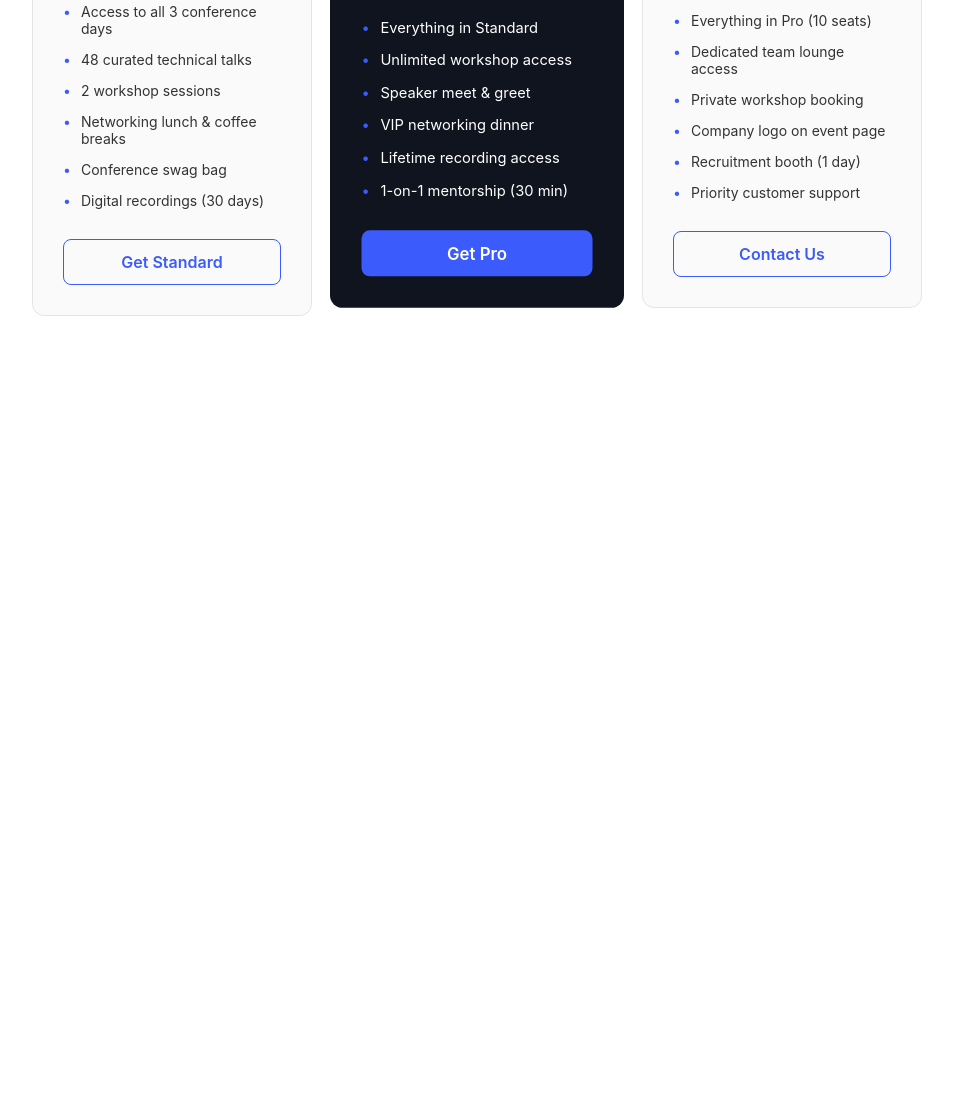
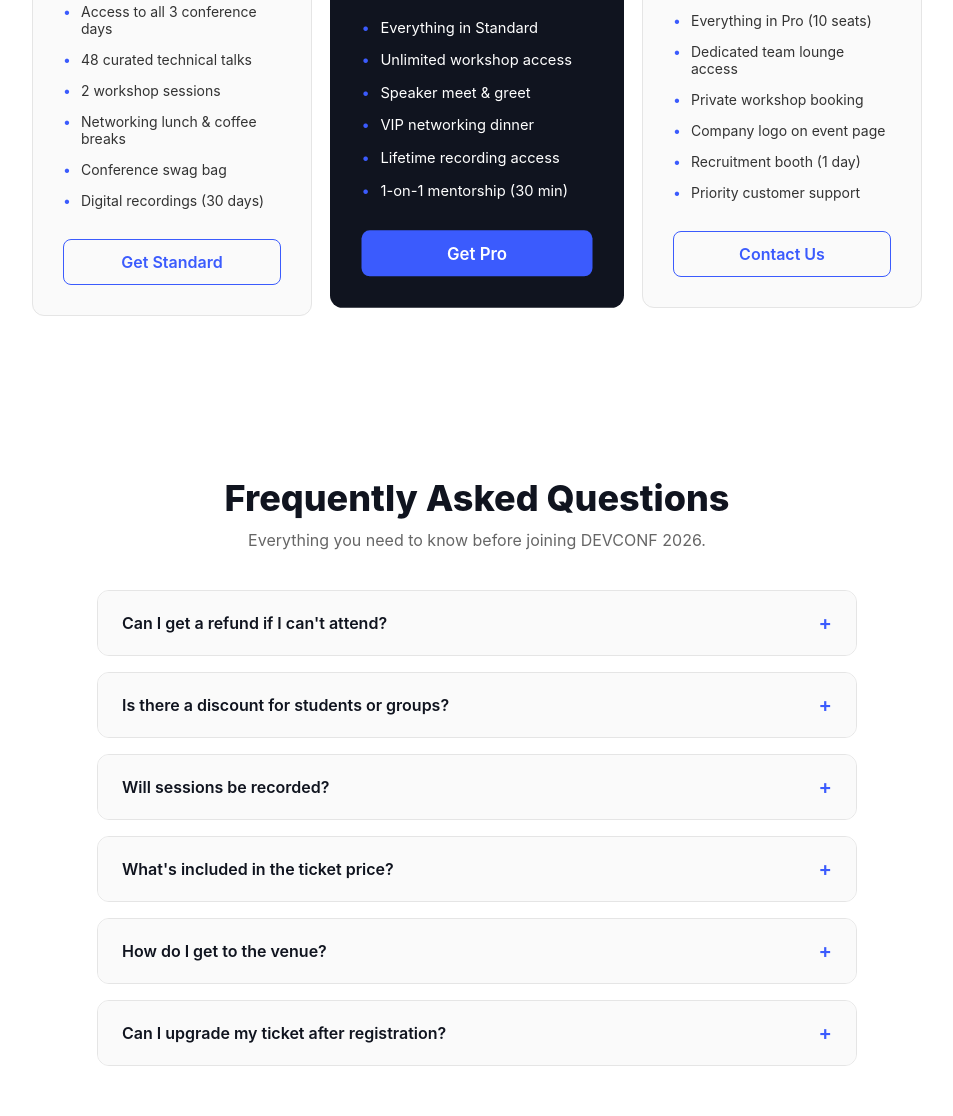
Before and after one commit to abunaimmd70-art/B14_Assignment_1, a plain HTML site: page index.html in a window 1280 px wide. Shown: the part 2205-3321 px from the top of the page, without its empty margins (163-1116 px from the left). Before the commit the page ends 2601 px from the top, so only its background shows below. Drawn offline with Linux system fonts and the light colour scheme.

Commit message:
Ai section added

```diff
--- a/index.html
+++ b/index.html
@@ -149,6 +149,101 @@
                     <a href="#Btn-outline" class="btn-outline">Contact Us</a>
                 </div>
         </section>
+        <!--  This section creating from AI -->
+        <!-- Faq section -->
+        <!-- This command is useing here -->
+        <!-- Create an FAQ (Frequently Asked Questions) section for
+              a developer conference website called DEVCONF 2026.
+
+The section should include:
+- A heading like "Frequently Asked Questions" or "Got Questions?"
+- 5-6 accordion-style expandable questions such as:
+  1. Can I get a refund if I can't attend?
+  2. Is there a discount for students or groups?
+  3. Will sessions be recorded?
+  4. What's included in the ticket price?
+  5. How do I get to the venue?
+  6. Can I upgrade my ticket after registration?
+ -->
+        <section class="faq">
+            <div class="faq-header">
+                <h2>Frequently Asked Questions</h2>
+                <p>Everything you need to know before joining DEVCONF 2026.</p>
+            </div>
+
+            <div class="faq-list">
+                <div class="faq-item">
+                    <button class="faq-question">
+                        Can I get a refund if I can't attend?
+                        <span class="faq-icon">+</span>
+                    </button>
+                    <div class="faq-answer">
+                        <p>Yes, full refunds are available up to 30 days before the event. After that, you can transfer
+                            your
+                            ticket to someone else free of charge.</p>
+                    </div>
+                </div>
+
+                <div class="faq-item">
+                    <button class="faq-question">
+                        Is there a discount for students or groups?
+                        <span class="faq-icon">+</span>
+                    </button>
+                    <div class="faq-answer">
+                        <p>Yes, students get 40% off with a valid student ID, and groups of 5 or more receive a 15%
+                            discount on
+                            Standard and Pro tickets.</p>
+                    </div>
+                </div>
+
+                <div class="faq-item">
+                    <button class="faq-question">
+                        Will sessions be recorded?
+                        <span class="faq-icon">+</span>
+                    </button>
+                    <div class="faq-answer">
+                        <p>All main-stage talks will be recorded. Standard ticket holders get 30 days of access, while
+                            Pro
+                            ticket holders get lifetime access.</p>
+                    </div>
+                </div>
+
+                <div class="faq-item">
+                    <button class="faq-question">
+                        What's included in the ticket price?
+                        <span class="faq-icon">+</span>
+                    </button>
+                    <div class="faq-answer">
+                        <p>Your ticket includes access to all talks, workshops, networking meals, a swag bag, and
+                            digital
+                            recordings based on your plan.</p>
+                    </div>
+                </div>
+
+                <div class="faq-item">
+                    <button class="faq-question">
+                        How do I get to the venue?
+                        <span class="faq-icon">+</span>
+                    </button>
+                    <div class="faq-answer">
+                        <p>The venue is easily accessible by public transit, and discounted parking passes are available
+                            for
+                            pre-registered attendees.</p>
+                    </div>
+                </div>
+
+                <div class="faq-item">
+                    <button class="faq-question">
+                        Can I upgrade my ticket after registration?
+                        <span class="faq-icon">+</span>
+                    </button>
+                    <div class="faq-answer">
+                        <p>Absolutely. You can upgrade from Standard to Pro anytime before the event by paying the price
+                            difference.</p>
+                    </div>
+                </div>
+            </div>
+        </section>
     </main>
 </body>
 
--- a/style.css
+++ b/style.css
@@ -264,3 +264,84 @@ ul a {
 .price-card.featured .btn-filled {
     background-color: #3b5bfd;
 }
+
+/* This section created by Useing AI */
+/*  This comand use here */
+/*
+Style: clean, minimal, matching a dark navy and blue (#3b5bfd)
+color scheme, white background, rounded cards, consistent with
+the pricing section above it (Standard/Pro/Team plans). */
+.faq {
+    max-width: 800px;
+    margin: 0 auto;
+    padding: 80px 20px;
+    text-align: center;
+}
+
+.faq-header h2 {
+    font-size: 36px;
+    font-weight: 800;
+    color: #10141f;
+    margin-bottom: 10px;
+}
+
+.faq-header p {
+    color: #666;
+    margin-bottom: 40px;
+}
+
+.faq-list {
+    text-align: left;
+}
+
+.faq-item {
+    border: 1px solid #e5e5e5;
+    border-radius: 12px;
+    margin-bottom: 16px;
+    overflow: hidden;
+}
+
+.faq-question {
+    width: 100%;
+    background: #fafafa;
+    border: none;
+    padding: 20px 24px;
+    font-size: 16px;
+    font-weight: 600;
+    color: #10141f;
+    text-align: left;
+    cursor: pointer;
+    display: flex;
+    justify-content: space-between;
+    align-items: center;
+}
+
+.faq-icon {
+    font-size: 20px;
+    color: #3b5bfd;
+    transition: transform 0.3s ease;
+}
+
+.faq-item.active .faq-icon {
+    transform: rotate(45deg); /* + থেকে x এর মতো ঘুরে যাবে */
+}
+
+.faq-answer {
+    max-height: 0;
+    overflow: hidden;
+    transition: max-height 0.3s ease, padding 0.3s ease;
+    padding: 0 24px;
+    background: white;
+}
+
+.faq-item.active .faq-answer {
+    max-height: 200px;
+    padding: 0 24px 20px 24px;
+}
+
+.faq-answer p {
+    color: #555;
+    line-height: 1.6;
+    font-size: 15px;
+}
+/* AI section nd */
```
